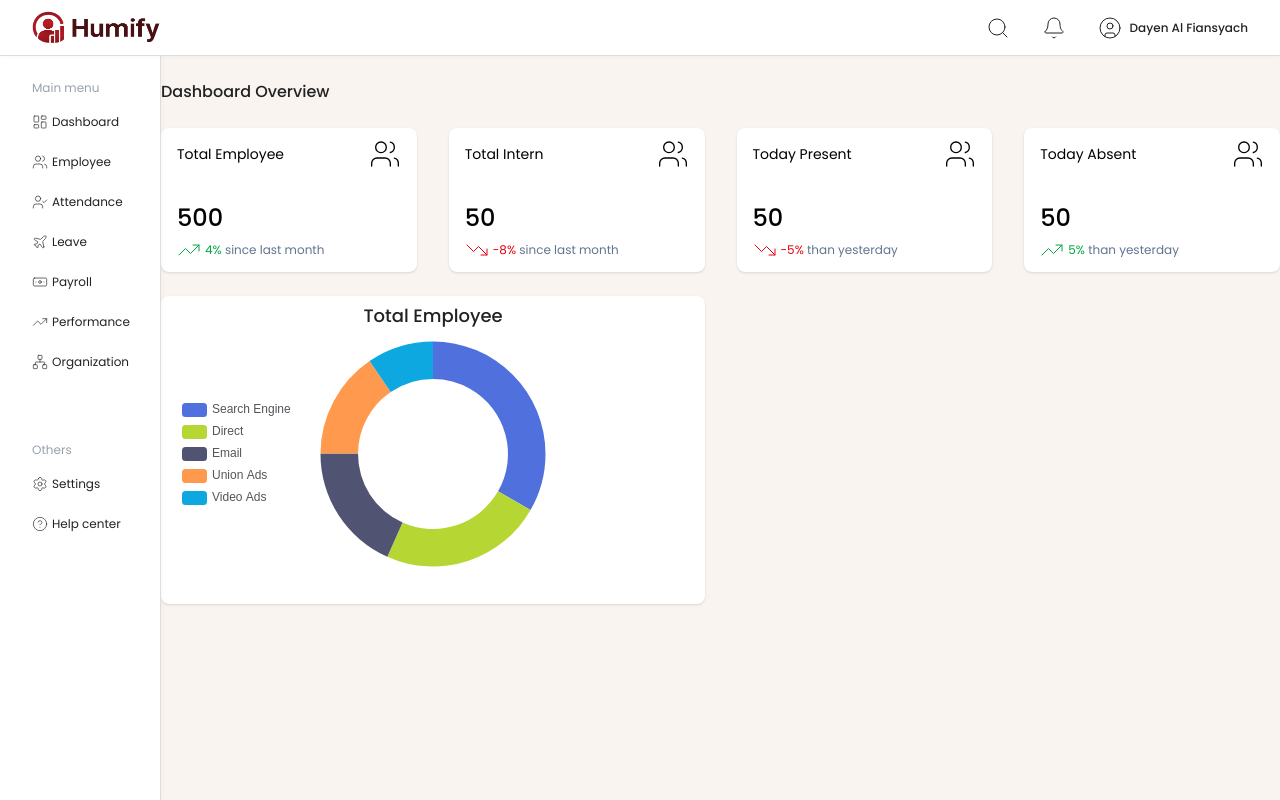
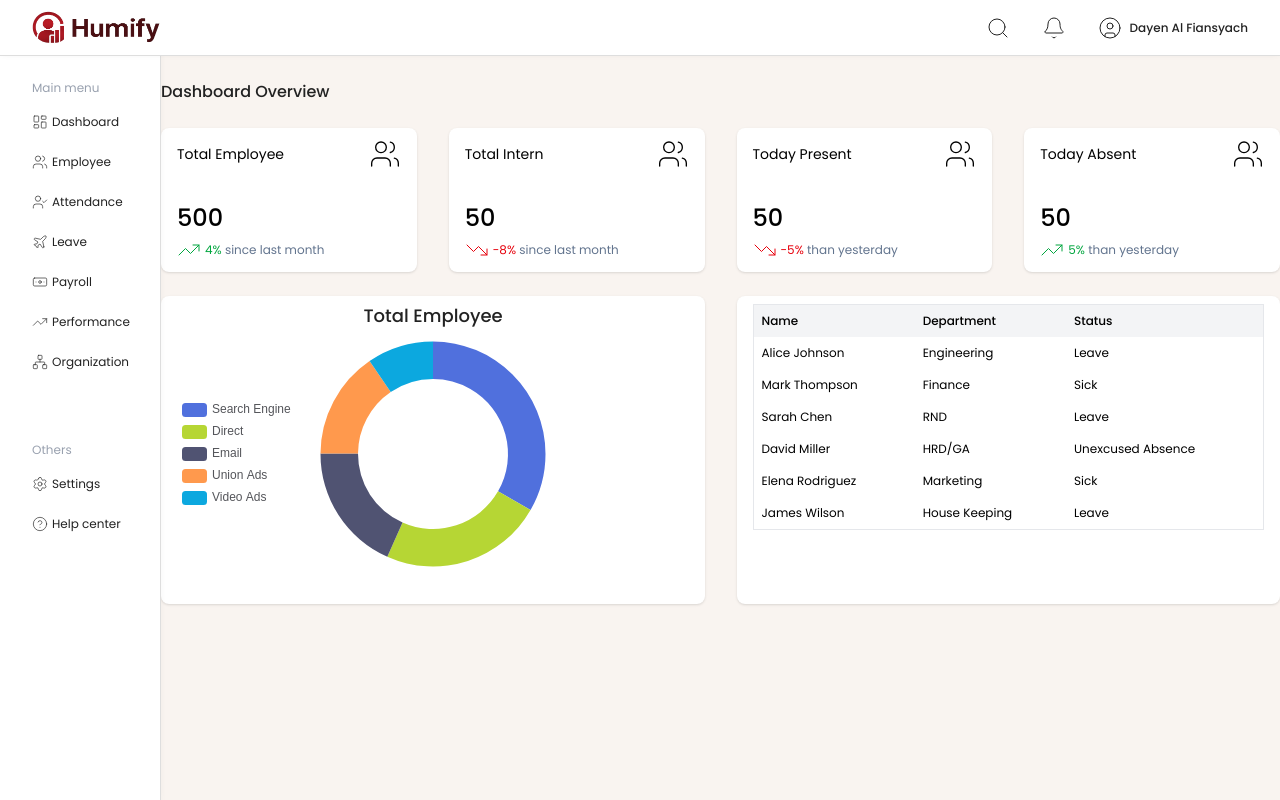
Before and after one commit to Veyd89/Humify, a Next.js app: page /dashboard in a window 1280 px wide. Built offline with nearby package versions, Linux system fonts and the light colour scheme.

Commit message:
feat: progress table

```diff
--- /dev/null
+++ b/app/(main-page)/dashboard/Table.tsx
@@ -0,0 +1,94 @@
+/* eslint-disable react-hooks/incompatible-library */
+"use client";
+import {
+  createColumnHelper,
+  flexRender,
+  getCoreRowModel,
+  useReactTable,
+} from "@tanstack/react-table";
+
+interface EmployeeLeave {
+  name: string;
+  department:
+    | "Engineering"
+    | "Finance"
+    | "Marketing"
+    | "HRD/GA"
+    | "House Keeping"
+    | "RND";
+  status: "Leave" | "Sick" | "Unexcused Absence";
+}
+
+const tableData: EmployeeLeave[] = [
+  { name: "Alice Johnson", department: "Engineering", status: "Leave" },
+  { name: "Mark Thompson", department: "Finance", status: "Sick" },
+  { name: "Sarah Chen", department: "RND", status: "Leave" },
+  { name: "David Miller", department: "HRD/GA", status: "Unexcused Absence" },
+  { name: "Elena Rodriguez", department: "Marketing", status: "Sick" },
+  { name: "James Wilson", department: "House Keeping", status: "Leave" },
+];
+
+const columnHelper = createColumnHelper<EmployeeLeave>();
+
+const tblLeaveColumns = [
+  columnHelper.accessor("name", {
+    header: "Name",
+    cell: (info) => info.getValue(),
+  }),
+  columnHelper.accessor("department", {
+    header: "Department",
+    cell: (info) => info.getValue(),
+  }),
+  columnHelper.accessor("status", {
+    header: "Status",
+    cell: (info) => info.getValue(),
+  }),
+];
+
+const Table = () => {
+  const table = useReactTable({
+    data: tableData,
+    columns: tblLeaveColumns,
+    getCoreRowModel: getCoreRowModel(),
+  });
+  // console.log("table-columns", table);
+  console.log(table);
+  return (
+    <div>
+      <table className="min-w-full border border-gray-200 text-xs">
+        {/* ===== HEADER ===== */}
+        <thead className="bg-gray-100">
+          {table.getHeaderGroups().map((headerGroup) => (
+            <tr key={headerGroup.id}>
+              {headerGroup.headers.map((header) => (
+                <th key={header.id} className="p-2 text-left font-medium">
+                  {header.isPlaceholder
+                    ? ""
+                    : flexRender(
+                        header.column.columnDef.header,
+                        header.getContext()
+                      )}
+                </th>
+              ))}
+            </tr>
+          ))}
+        </thead>
+
+        {/* ===== BODY ===== */}
+        <tbody>
+          {table.getRowModel().rows.map((row) => (
+            <tr key={row.id} className="hover:bg-blue-50">
+              {row.getVisibleCells().map((cell) => (
+                <td key={cell.id} className="p-2">
+                  {flexRender(cell.column.columnDef.cell, cell.getContext())}
+                </td>
+              ))}
+            </tr>
+          ))}
+        </tbody>
+      </table>
+    </div>
+  );
+};
+
+export default Table;
--- a/app/(main-page)/dashboard/page.tsx
+++ b/app/(main-page)/dashboard/page.tsx
@@ -1,6 +1,7 @@
 import Card from "@/components/common/Card";
 import { Users } from "lucide-react";
 import Charts from "./Charts";
+import Table from "./Table";
 
 const Dashboard = () => {
   return (
@@ -49,6 +50,9 @@ const Dashboard = () => {
         <div className="col-span-2 relative bg-white shadow-sm rounded-lg px-4 pt-2">
           <Charts />
         </div>
+        <div className="col-span-2 relative bg-white shadow-sm rounded-lg px-4 pt-2">
+          <Table />
+        </div>
       </div>
     </div>
   );
```
